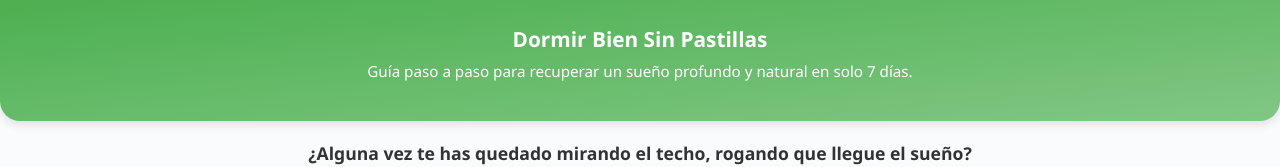
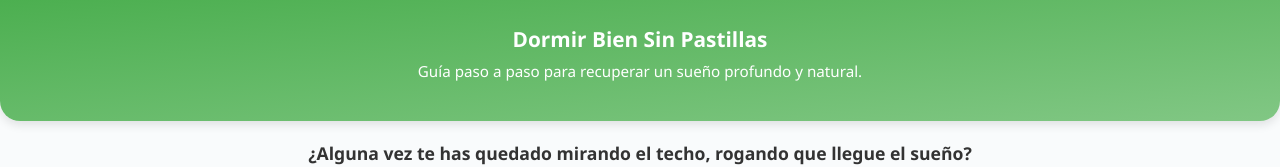
Before and after one commit to Jhonhb16/DiagnosticAnsiedad, a plain HTML site: page index.html in a window 1280 px wide. Shown: the top 167 px of the page. Drawn offline with Linux system fonts and the light colour scheme; a script that the page names is missing; some icons are missing.

Commit message:
Update index.html

```diff
--- a/index.html
+++ b/index.html
@@ -291,7 +291,7 @@
 
 <div class="hero">
   <h1><ion-icon name="moon-outline"></ion-icon> Dormir Bien Sin Pastillas</h1>
-  <p class="subtitle">Guía paso a paso para recuperar un sueño profundo y natural en solo 7 días.</p>
+  <p class="subtitle">Guía paso a paso para recuperar un sueño profundo y natural.</p>
 </div>
 
 <div class="intro">
```
